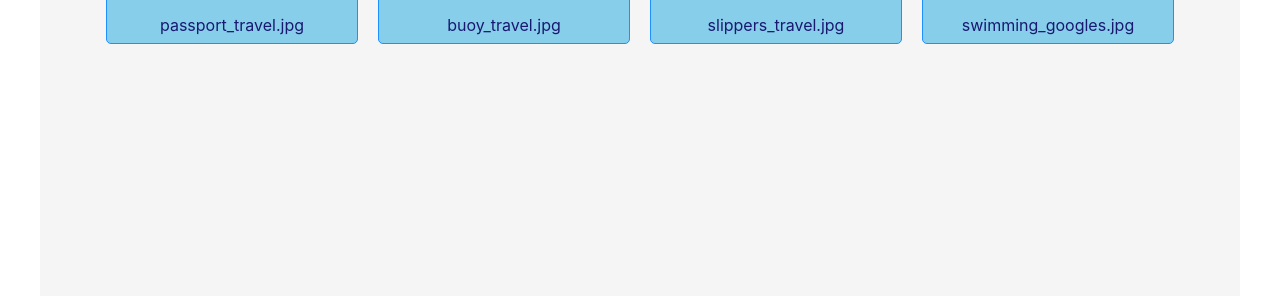
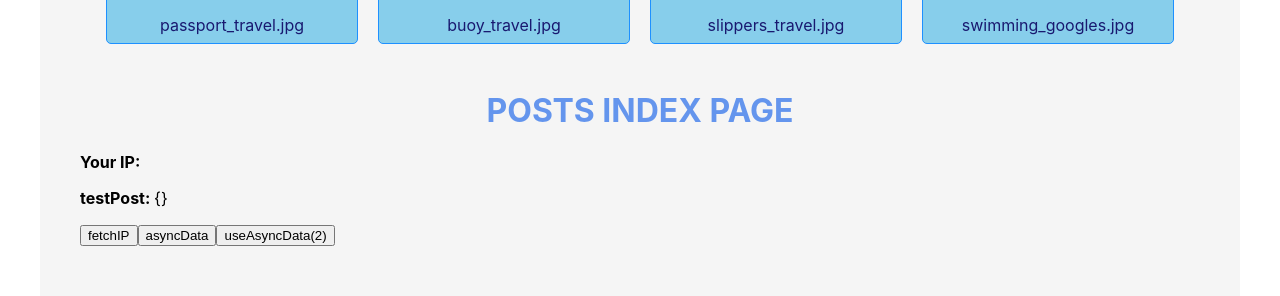
Before and after one commit to WebDevelopUa/nuxt3-01, a Nuxt app: page /posts in a window 1280 px wide. Shown: the part 368-664 px from the top of the page. Built offline with nearby package versions, Linux system fonts and the light colour scheme.

Commit message:
Add dynamic pages

```diff
--- a/components/Card.vue
+++ b/components/Card.vue
@@ -3,7 +3,7 @@
   <div class="card">
 
     <div class="card-image"
-         :style="{ backgroundImage: `url(assets/${imageName}.jpg)`}"
+         :style="{ backgroundImage: `url(/assets/${imageName}.jpg)`}"
     />
 
     <h1>{{ title }}</h1>
--- a/components/Post.vue
+++ b/components/Post.vue
@@ -1,9 +1,20 @@
 <template>
   <li class="post">
     <span class="id">{{ id }}) </span>
-    <span class="title">{{ title }} </span>
+
+    <!--    <nuxt-link :to="`/${id}`">-->
+    <nuxt-link :to="`/posts/${id}`">
+      <span class="title">{{ title }} </span>
+    </nuxt-link>
+
 
     <blockquote class="body">{{ body }}</blockquote>
+
+
+    <nuxt-link :to="`/posts/${id}`">
+      <button class="button">Read more ...</button>
+    </nuxt-link>
+
   </li>
 </template>
 
@@ -31,4 +42,22 @@ export default {
   font-style: italic;
 }
 
+.button {
+  margin-left: 40px;
+  border: 1px solid lightsteelblue;
+  color: cornflowerblue;
+  border-radius: 5px;
+  padding: 5px;
+}
+
+.button:focus,
+.button:hover {
+  margin-left: 40px;
+  border: 1px solid lightsteelblue;
+  color: whitesmoke;
+  background-color: cornflowerblue;
+  border-radius: 5px;
+  padding: 5px;
+}
+
 </style>
--- a/layouts/footer.vue
+++ b/layouts/copyright.vue
@@ -1,12 +1,12 @@
 <template>
-  <footer class="footer">
+  <div class="footer">
     <p>&copy; Nuxt 3</p>
-  </footer>
+  </div>
 </template>
 
 <script>
 export default {
-  name: "footer"
+  name: "copyright"
 }
 </script>
 
--- a/layouts/default.vue
+++ b/layouts/default.vue
@@ -9,7 +9,7 @@
 
 <script>
 import Navbar from "./navbar";
-import Footer from "./footer";
+import Footer from "./copyright";
 import Cards from "../components/Cards";
 
 export default {
--- a/layouts/navbar.vue
+++ b/layouts/navbar.vue
@@ -2,11 +2,17 @@
   <nav class="navbar">
     <ul>
       <nuxt-link to="/">
-        <li :class="active">Home</li>
+        <li>Home</li>
       </nuxt-link>
+
+<!--      <nuxt-link to="/posts">-->
+<!--        <li>Posts</li>-->
+<!--      </nuxt-link>-->
+
       <nuxt-link to="/about">
         <li>About</li>
       </nuxt-link>
+
       <nuxt-link to="/contacts">
         <li>Contacts</li>
       </nuxt-link>
--- a/package.json
+++ b/package.json
@@ -11,6 +11,7 @@
     "nuxt": "3.0.0-rc.4"
   },
   "dependencies": {
-    "@nuxtjs/axios": "^5.13.6"
+    "@nuxtjs/axios": "^5.13.6",
+    "axios": "^0.27.2"
   }
 }
--- /dev/null
+++ b/pages/posts/[id].vue
@@ -0,0 +1,47 @@
+<!-- dynamic page -->
+<template>
+  <div class="details">
+    <h1>{{ Data.id }} is {{ Data.title }}</h1>
+    <p>{{ Data.body }}</p>
+  </div>
+</template>
+
+<script>
+import axios from "axios";
+
+export default {
+  // init Data
+  data: () => ({
+    Data: {id: 0, title: 'Loading...', body: 'Please, wait ... '}
+  }),
+
+  mounted() {
+
+    axios.get(`https://jsonplaceholder.typicode.com/posts/${this.$route.params.id}`)
+        .then(r => {
+          console.log(r.data);
+          this.Data = r.data;
+        }).catch(
+        error => {
+          console.log(error);
+        });
+
+  },
+
+
+}
+</script>
+
+<style scoped>
+
+.details {
+  margin: 25px;
+  padding: 25px;
+}
+
+.details h1 {
+  text-align: center;
+  color: cornflowerblue;
+}
+
+</style>
--- /dev/null
+++ b/pages/posts/index.vue
@@ -0,0 +1,69 @@
+<template>
+  <blockquote>
+    <h1 class="title">Posts index page</h1>
+    <p><strong>Your IP: </strong> {{ ip }}</p>
+    <p><strong>testPost: </strong> {{ testPost }}</p>
+    <button @click="fetchIP">fetchIP</button>
+    <button @click="asyncData">asyncData</button>
+    <button @click="useAsyncData(2)">useAsyncData(2)</button>
+  </blockquote>
+</template>
+
+
+<script>
+import axios from "axios";
+
+export default {
+  data() {
+    return {
+      ip: '',
+      testPost: {},
+    }
+  },
+
+  methods: {
+    async fetchIP() {
+      console.log('======================== fetchIP() ==================');
+      await axios.get('https://icanhazip.com')
+          .then(r => {
+            console.log(r.data);
+            this.ip = r.data;
+          }).catch(
+              error => {
+                console.log(error);
+              });
+    },
+
+    // You can use asyncData hook only on next pages, not in vue components
+    async asyncData() {
+      console.log('======================== asyncData ==================');
+      const _ip = await axios.get('https://icanhazip.com');
+      console.log(_ip.data);
+      this.ip = _ip.data;
+      return _ip.data;
+    },
+
+    async useAsyncData(params) {
+      console.log('======================== useAsyncData ==================');
+      console.log(params);
+      const _testPost = await axios.get(`https://api.nuxtjs.dev/posts/${params}`);
+      console.log(_testPost);
+      this.testPost = _testPost;
+      return {_testPost}
+    },
+
+  },
+
+
+}
+
+
+</script>
+
+<style scoped>
+.title {
+  text-align: center;
+  text-transform: uppercase;
+  color: cornflowerblue;
+}
+</style>
```
Also changed, not shown: 2 other files (tests, documents, lock files or other folders).
